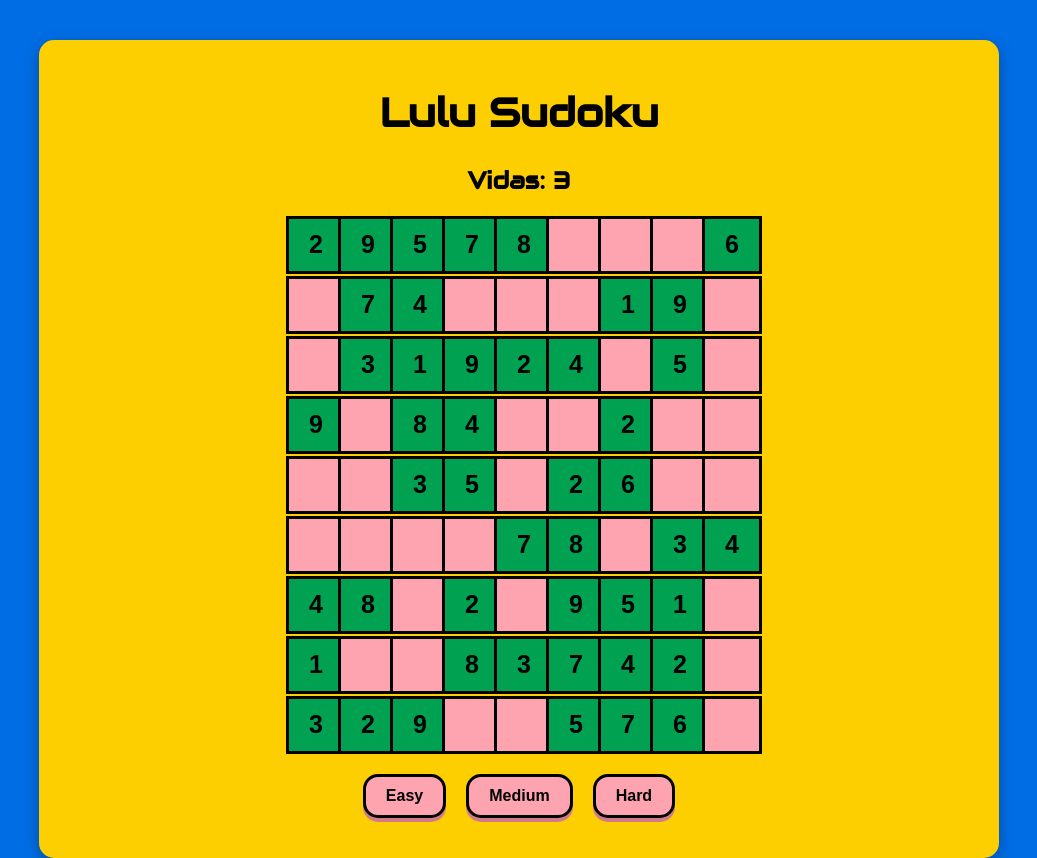
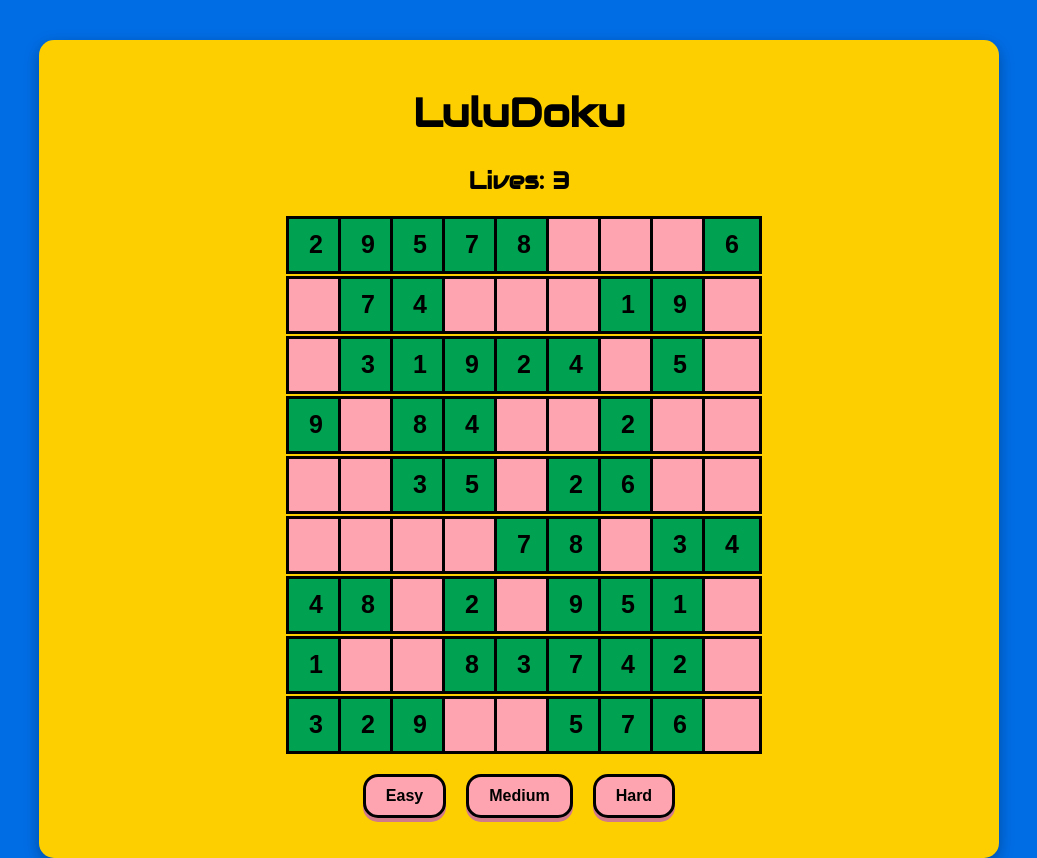
Before and after one commit to tonyvargasdev/sudoku-project, a React (Vite) app: page / in a window 1280 px wide. Shown: the whole page, without its empty margins (121-1158 px from the left). Built offline with nearby package versions, Linux system fonts and the light colour scheme.

Commit message:
h1 , h2 changed

```diff
--- a/src/App.jsx
+++ b/src/App.jsx
@@ -26,8 +26,8 @@ function App() {
 
   return (
     <div className="app">
-      <h1>Lulu Sudoku</h1>
-      <h2>Vidas: {lives}</h2>
+      <h1>LuluDoku</h1>
+      <h2>Lives: {lives}</h2>
       {gameStatus === 'won' && <div className="win-message">¡Ganaste! 🎉</div>}
       <Board
         board={board}
```
